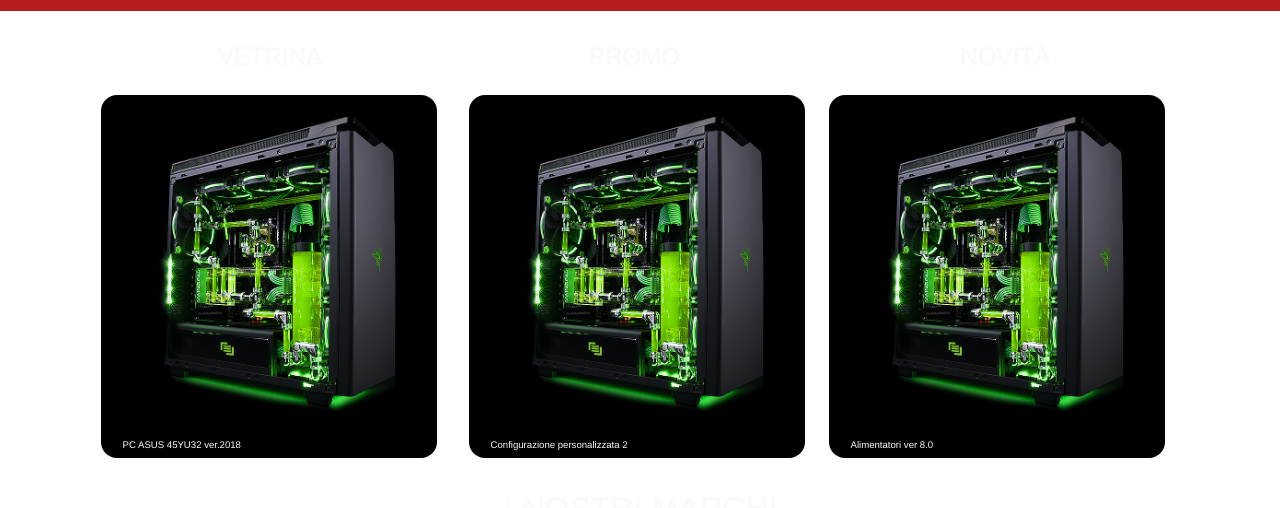
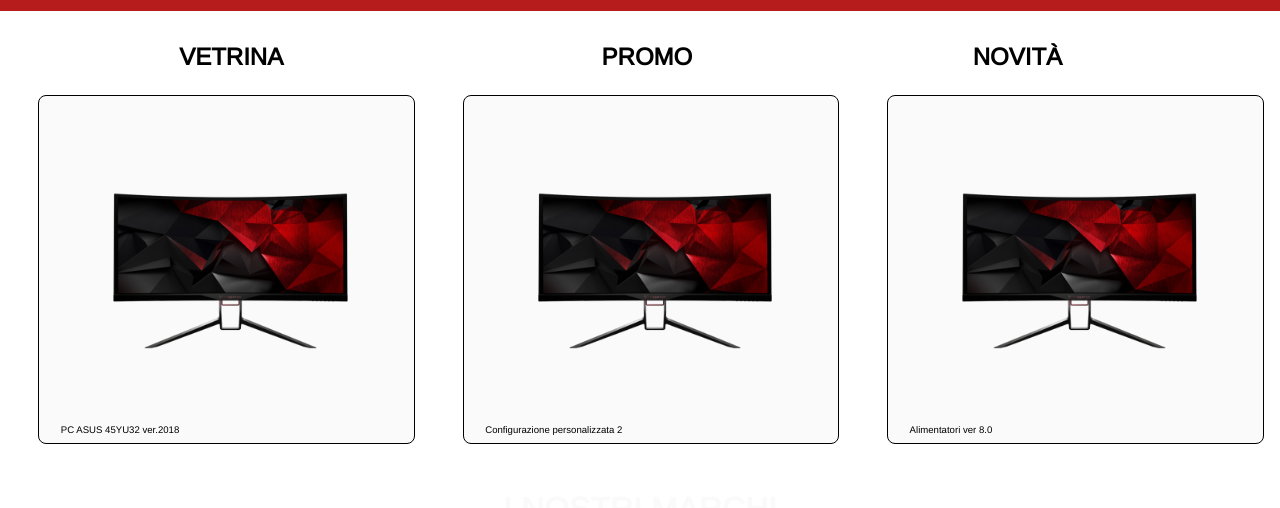
Before and after one commit to ale-mazz/mygear.it, a PHP site: page /home.html in a window 1280 px wide. Shown: the part 75-583 px from the top of the page. Run offline with PHP 8.4, Linux system fonts and the light colour scheme; grey boxes are pictures that could not be loaded.

Commit message:
update home

```diff
--- a/home.html
+++ b/home.html
@@ -43,15 +43,15 @@
          <div id="titolo_novita"> <h1>NOVITÀ</h1> </div>
      </div>
     <div id="vetrina_home">
-        <a href="contatti.html"><img src="/immaginisito/d2_main.png"> </a>
+        <a href="contatti.html"><img src="/immaginisito/Photogallery_Predator_X34_front.png"> </a>
         <p>PC ASUS 45YU32 ver.2018</p>
     </div>
     <div id="promo_home">
-        <a href="promo.html"><img src="immaginisito/d2_main.png"> </a>
+        <a href="promo.html"><img src="immaginisito/Photogallery_Predator_X34_front.png"> </a>
         <p>Configurazione personalizzata 2</p>
     </div>
     <div id="novita_home">
-        <a href="novita.html"><img src="immaginisito/d2_main.png"></a>
+        <a href="novita.html"><img src="immaginisito/Photogallery_Predator_X34_front.png"></a>
         <p>Alimentatori ver 8.0</p>
     </div>
    </div>
--- a/homestyle.css
+++ b/homestyle.css
@@ -19,19 +19,19 @@
 
 #titoli_corpo_top h1 {
     font-size: 1.5em;
-    color:#FAFAFA;
+    color:#000000;
 }
 
 #titolo_vetrina {
     width: 10%;
     float: left;
-    margin-left: 17%;
+    margin-left: 14%;
 }
 
 #titolo_promo {
     width: 10%;
     float: left;
-    margin-left: 19%;
+    margin-left: 23%;
 }
 
 #titolo_novita {
@@ -43,24 +43,27 @@
 #corpo_top_home p {
     text-align: left;
     font-size: 0.6em;
-    color: #FAFAFA;
+    color: #000000;
     padding-left: 1.4em;
 }
 
 #corpo_top_home a{
     text-decoration: none;
-    color: #FAFAFA;
+    color: #000000;
 }
 
 #vetrina_home {
     margin-top: 1.5em;
-    margin-left: 7.9%;
-    width: 25%;
+    margin-left: 3%;
+    width: 28%;
     clear: left;
     float:left;
     padding: 0.5em;
-    background-color: black;
-    border-radius: 1em;
+    background-color: #FAFAFA;
+    border-radius: 0.5em;
+    border-color: #000000;
+    border-width: 0.05em;
+    border-style: solid;
 }
 
 #vetrina_home img {
@@ -72,12 +75,15 @@
 
 #promo_home {
     margin-top: 1.5em;
-    width: 25%;
+    width: 28%;
     float:left;
-    margin-left: 2em;
+    margin-left: 3em;
     padding: 0.5em;
-    background-color: black;
-    border-radius: 1em;
+    background-color: #FAFAFA;
+    border-radius: 0.5em;
+    border-color: #000000;
+    border-width: 0.05em;
+    border-style: solid;
 }
 
 #promo_home img{
@@ -89,12 +95,15 @@
 
 #novita_home {
     margin-top: 1.5em;
-    width: 25%;
+    width: 28%;
     float:left;
-    margin-left: 1.5em;
+    margin-left: 3em;
     padding: 0.5em;
-    background-color: black;
-    border-radius: 1em;
+    background-color: #FAFAFA;
+    border-radius: 0.5em;
+    border-color: #000000;
+    border-width: 0.05em;
+    border-style: solid;
 }
 
 #novita_home img {
```
